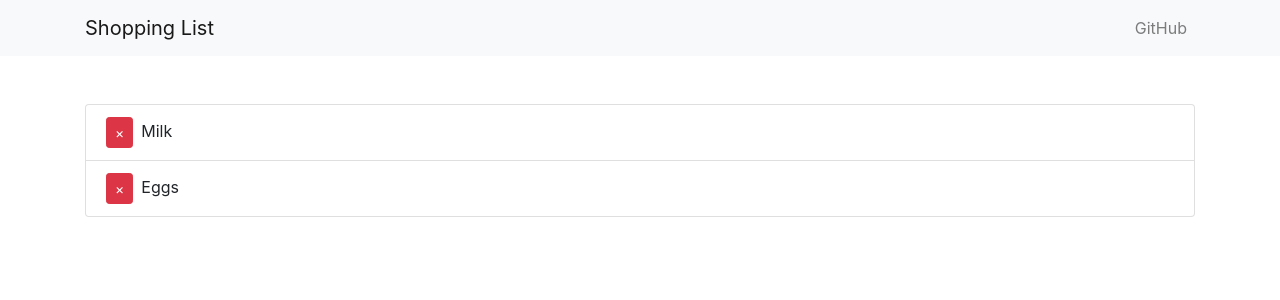
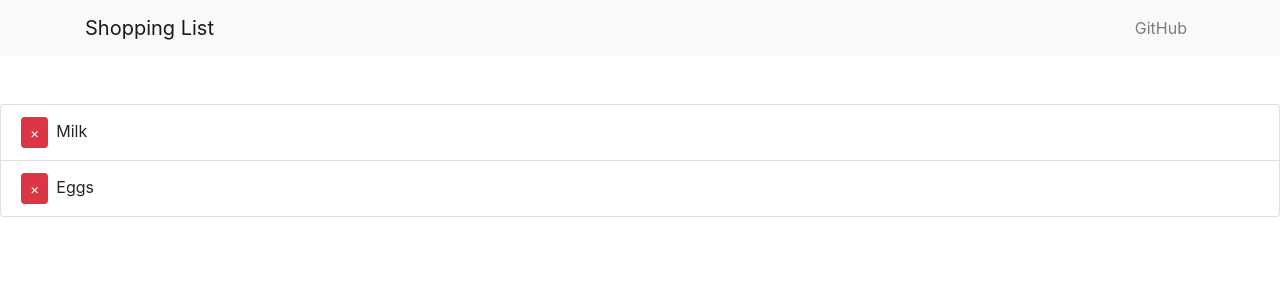
Before and after one commit to yuzumi/shopping-list, a React (Create React App) app in the folder client/: page / in a window 1280 px wide. Shown: the top 300 px of the page. Built offline with nearby package versions, Linux system fonts and the light colour scheme.

Commit message:
Connect the ShoppingList component to the store

```diff
--- a/client/src/components/list/ShoppingList.tsx
+++ b/client/src/components/list/ShoppingList.tsx
@@ -1,16 +1,19 @@
 import React, { FunctionComponent } from 'react';
-import { Container, ListGroup } from 'reactstrap';
+import { ListGroup } from 'reactstrap';
 import { CSSTransition, TransitionGroup } from 'react-transition-group';
 import { ItemList, Item } from 'Models';
 import ShoppingListItem from 'components/list/ShoppingListItem';
+import { connect } from 'react-redux';
+import { actions, selectors } from 're-ducks/modules/item';
 
 export interface ShoppingListProps {
-  items: ItemList;
-  deleteItem: (itemId: number | string) => void;
+  item: any;
+  getItems: () => void;
+  deleteItem: (itemId: string) => void;
 }
 
 const ShoppingList: FunctionComponent<ShoppingListProps> = ({
-  items,
+  item,
   deleteItem
 }) => {
   const renderItem = (item: Item) => {
@@ -24,14 +27,17 @@ const ShoppingList: FunctionComponent<ShoppingListProps> = ({
   };
 
   return (
-    <Container>
-      <ListGroup>
-        <TransitionGroup className="shopping-list">
-          {items.map(renderItem)}
-        </TransitionGroup>
-      </ListGroup>
-    </Container>
+    <ListGroup>
+      <TransitionGroup>{item.items.map(renderItem)}</TransitionGroup>
+    </ListGroup>
   );
 };
 
-export default ShoppingList;
+const mapStateToProps = (state: any) => ({
+  item: selectors.selectItem(state)
+});
+
+export default connect(
+  mapStateToProps,
+  { getItems: actions.getItems, deleteItem: actions.deleteItem }
+)(ShoppingList);
```
